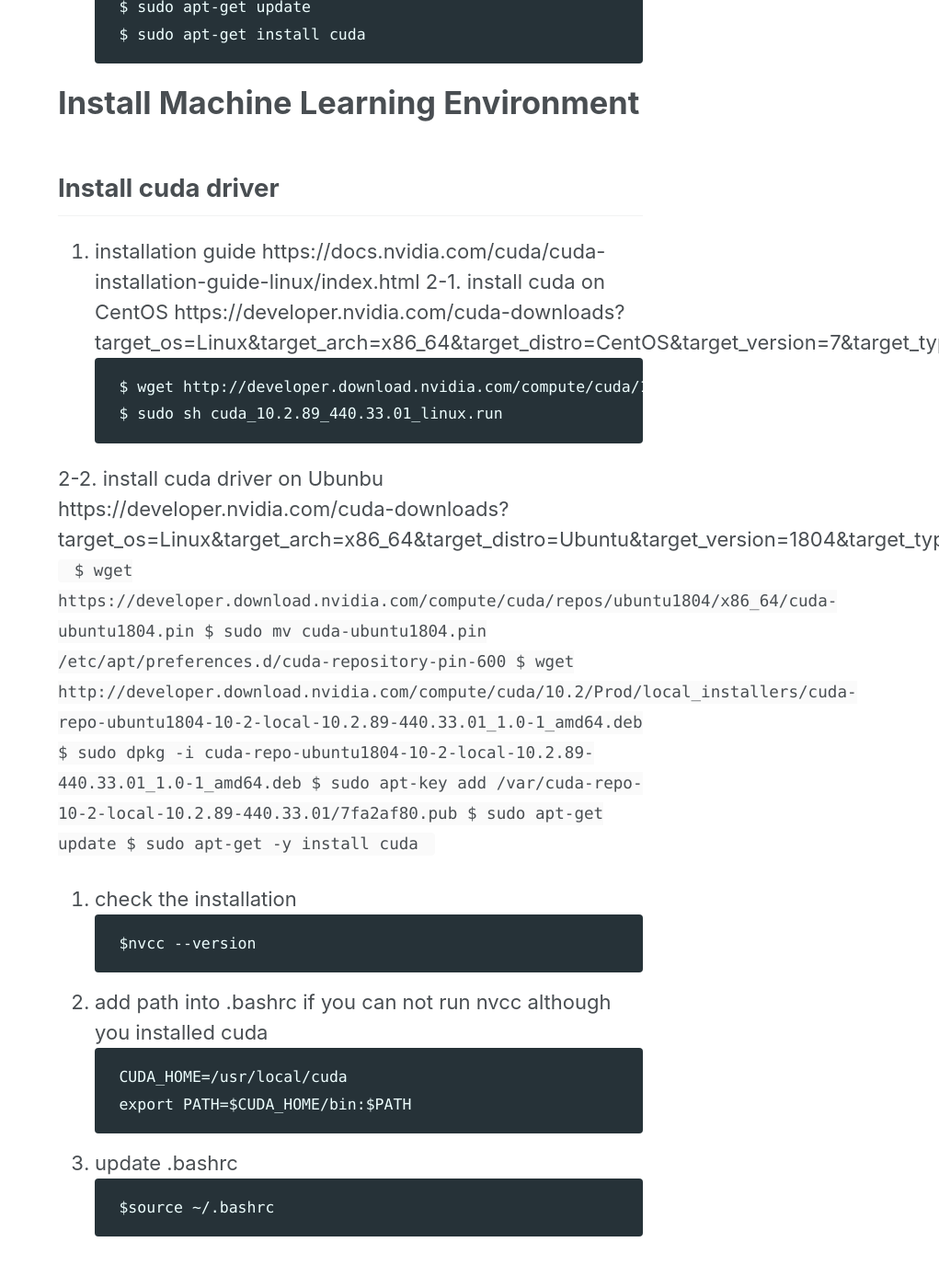
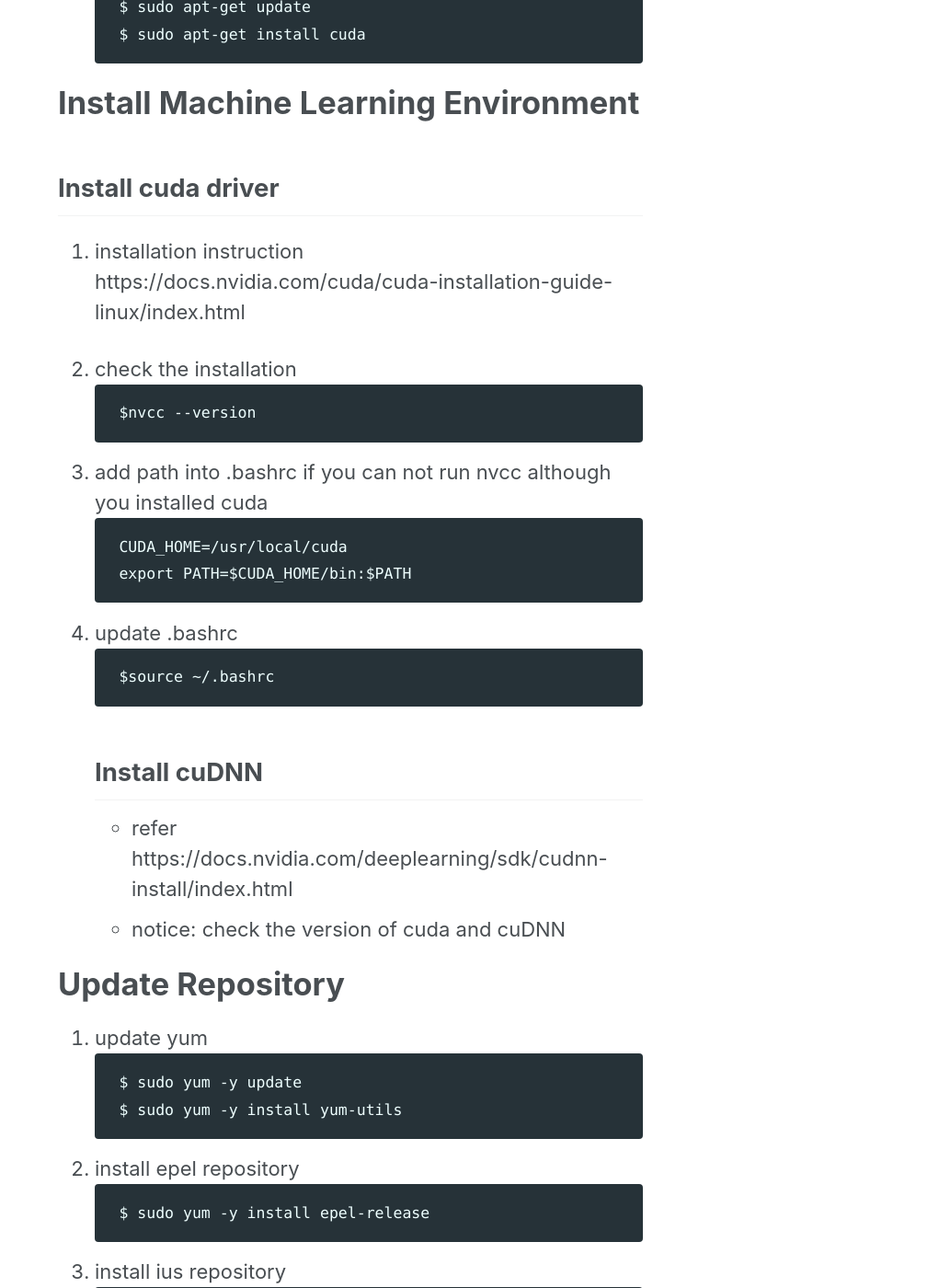
Before and after one commit to tech-vcanus/tech-vcanus.github.io, a Jekyll site: the page built from _posts/2019-10-04-devenv.md, in a window 1280 px wide and 1400 px high, scrolled down 2008 px. Shown: the whole window at 92% size, without its empty margins (259-1280 px from the left). Built offline with Jekyll 4.4.1, drawn with Linux system fonts in a browser that asks for light colours; cached includes are drawn as plain includes; nearby versions of some CDN libraries; some of the changed text lies outside the part shown.

Commit message:
Update 2019-10-04-devenv.md

````diff
--- a/_posts/2019-10-04-devenv.md
+++ b/_posts/2019-10-04-devenv.md
@@ -68,36 +68,19 @@ https://developer.nvidia.com/cuda-downloads?target_os=Linux&target_arch=x86_64&t
 
 # Install Machine Learning Environment
 ## Install cuda driver
-1. installation guide
+1. installation instruction
 https://docs.nvidia.com/cuda/cuda-installation-guide-linux/index.html
-2-1. install cuda on CentOS
-https://developer.nvidia.com/cuda-downloads?target_os=Linux&target_arch=x86_64&target_distro=CentOS&target_version=7&target_type=runfilelocal
-    ```
-    $ wget http://developer.download.nvidia.com/compute/cuda/10.2/Prod/local_installers/cuda_10.2.89_440.33.01_linux.run
-    $ sudo sh cuda_10.2.89_440.33.01_linux.run
-    ```
 
-2-2. install cuda driver on Ubunbu
-https://developer.nvidia.com/cuda-downloads?target_os=Linux&target_arch=x86_64&target_distro=Ubuntu&target_version=1804&target_type=deblocal
-    ```
-    $ wget https://developer.download.nvidia.com/compute/cuda/repos/ubuntu1804/x86_64/cuda-ubuntu1804.pin
-    $ sudo mv cuda-ubuntu1804.pin /etc/apt/preferences.d/cuda-repository-pin-600
-    $ wget http://developer.download.nvidia.com/compute/cuda/10.2/Prod/local_installers/cuda-repo-ubuntu1804-10-2-local-10.2.89-440.33.01_1.0-1_amd64.deb
-    $ sudo dpkg -i cuda-repo-ubuntu1804-10-2-local-10.2.89-440.33.01_1.0-1_amd64.deb
-    $ sudo apt-key add /var/cuda-repo-10-2-local-10.2.89-440.33.01/7fa2af80.pub
-    $ sudo apt-get update
-    $ sudo apt-get -y install cuda
-    ```
-3. check the installation
+2. check the installation
     ```
     $nvcc --version
     ```
-4. add path into .bashrc if you can not run nvcc although you installed cuda
+3. add path into .bashrc if you can not run nvcc although you installed cuda
     ```
     CUDA_HOME=/usr/local/cuda
     export PATH=$CUDA_HOME/bin:$PATH
     ```
-5. update .bashrc
+4. update .bashrc
     ```
     $source ~/.bashrc
     ```
````
